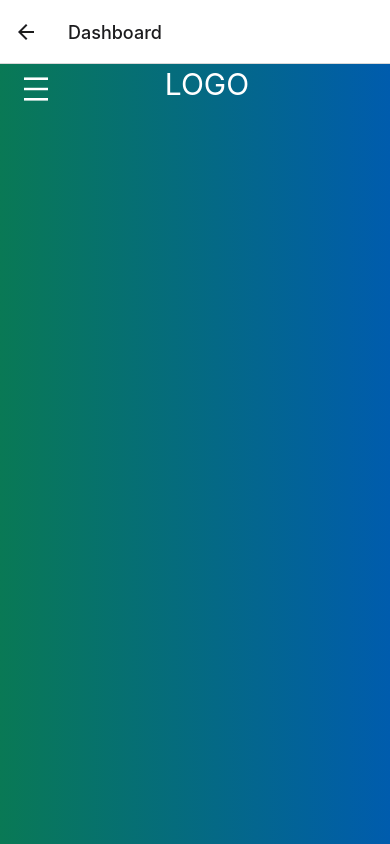
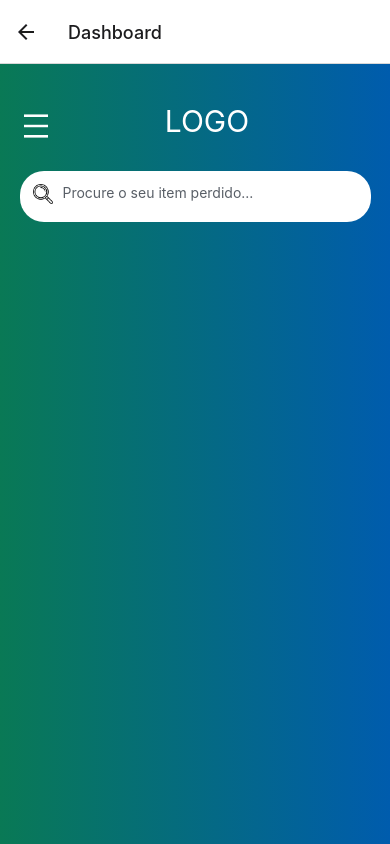
Before and after one commit to pk-anderson/EasyFinder-Front-End, a React Native app: screen /Dashboard in a window 390 px wide. Built offline with nearby package versions, Linux system fonts and the light colour scheme.

Commit message:
Criando SeachBarComponent

```diff
--- a/src/components/AppBarTop/AppBarTop.tsx
+++ b/src/components/AppBarTop/AppBarTop.tsx
@@ -15,7 +15,7 @@ const styles = StyleSheet.create({
     containerTop:{
        display: 'flex',
        flexDirection: 'row',
-       top: '5%',
+
        justifyContent: 'center',
     },
     logo: {
--- /dev/null
+++ b/src/components/SearchBar/SearchBar.tsx
@@ -0,0 +1,58 @@
+import { Image, StyleSheet, Text, TextInput, View } from "react-native";
+import { deviceDimensions } from "../../global/dimesion";
+import lupaImg from '../../assets/lupa.png'
+import { useState } from "react";
+
+
+export default function SearchBar() {
+
+    const [text,setText] = useState('')
+
+    return(
+        <View style={style.container}>
+        {text === '' ? <PlaceHolder /> : null}
+      <TextInput style={style.textInput}
+        onChangeText={(text) => setText(text)}
+      />
+        </View>
+    )
+}
+function PlaceHolder(){
+    return (
+        <View style={style.containerPlaceholder}>
+          <Image source={lupaImg} style={style.lupaImg}/>
+          <Text style={{paddingLeft:10,color:'#595F67'}}>Procure o seu item perdido...</Text>
+        </View>
+    )
+}
+const style = StyleSheet.create({
+    container:{
+        backgroundColor: '#FFFFFF',
+        display: 'flex',
+        alignContent:'center',
+        borderRadius: 24,
+        paddingRight: 20,
+        justifyContent: 'center',
+        width: deviceDimensions().width * 0.9,
+        height: deviceDimensions().height * 0.06,
+        top: '2%',
+        left: deviceDimensions().width * 0.05
+    },
+    textInput:{
+     padding:10,
+    },
+    containerPlaceholder:{
+
+        left: 13,
+        position: 'absolute',
+        display: 'flex',
+        flexDirection: 'row',
+        width: deviceDimensions().width * 0.9,
+        height: deviceDimensions().height * 0.03,
+
+    },
+    lupaImg:{
+        width: 20,
+        height: 20,
+    }
+})
--- a/src/global/fonts.ts
+++ /dev/null
@@ -1,4 +0,0 @@
-
-export const globalFonts = {
-
-}
--- a/src/screens/DashBoard.tsx
+++ b/src/screens/DashBoard.tsx
@@ -1,9 +1,10 @@
 import { NativeStackNavigationProp } from "@react-navigation/native-stack";
 import { RootStackParamList } from "../../routes";
-import { View } from "react-native";
+import { StyleSheet, View } from "react-native";
 import BaseScreen from "./BaseScreen";
 
 import AppTopBar from "../components/AppBarTop/AppBarTop";
+import SearchBar from "../components/SearchBar/SearchBar";
 
 
 type DashboardScreenProps = {
@@ -14,9 +15,18 @@ type DashboardScreenProps = {
 export default function DashboardScreen({ navigation }: DashboardScreenProps){
     return (
         <BaseScreen children={
-          <View>
+          <View style={style.container}>
             <AppTopBar />
+            <View style={{height:30}}></View>
+            <SearchBar />
           </View>
         }/>
     )
 }
+const style = StyleSheet.create({
+    container:{
+        display:'flex',
+        top:'5%',
+        flexDirection:'column'
+    }
+})
```
Also changed, not shown: src/assets/lupa.png (added).
